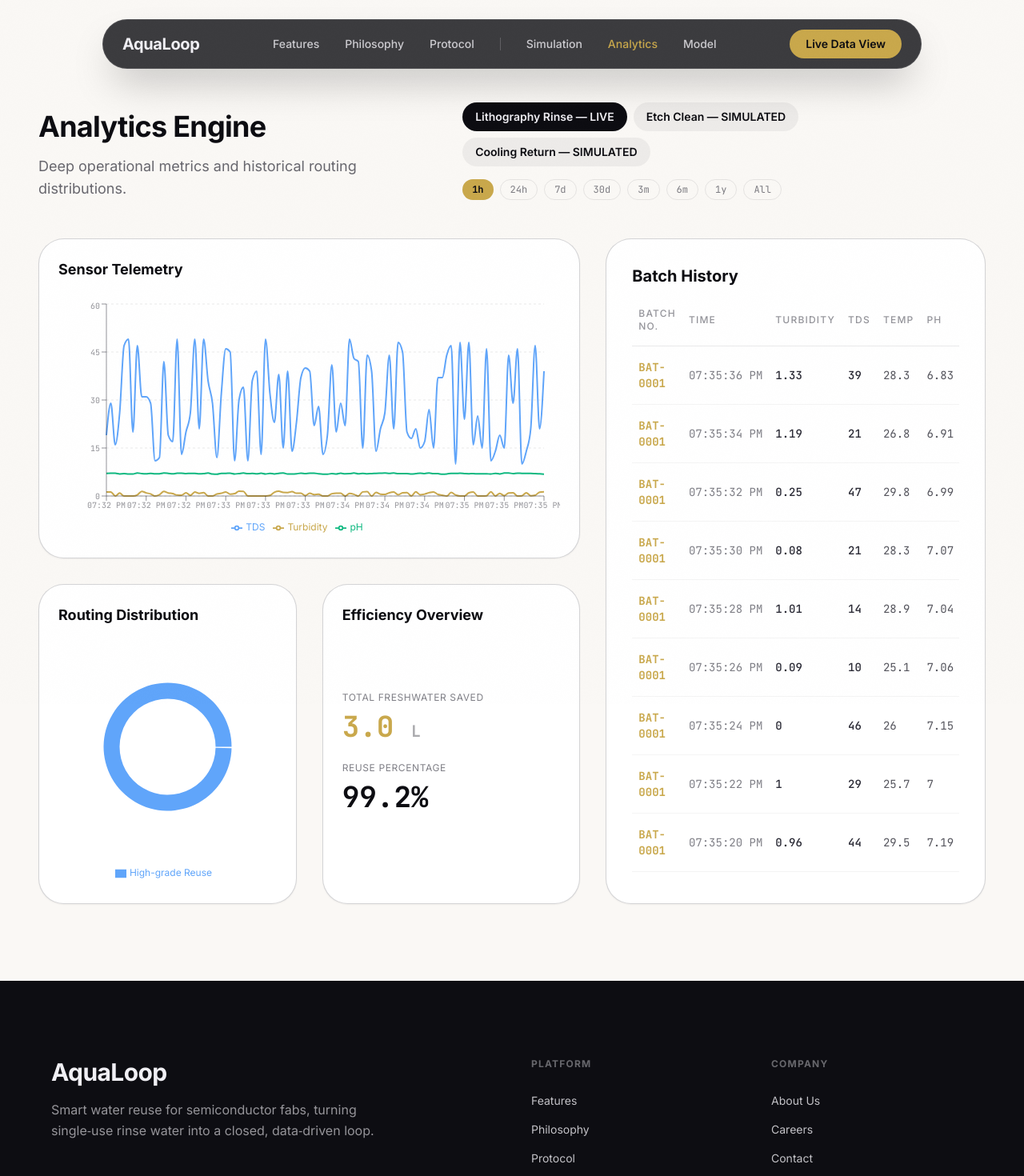
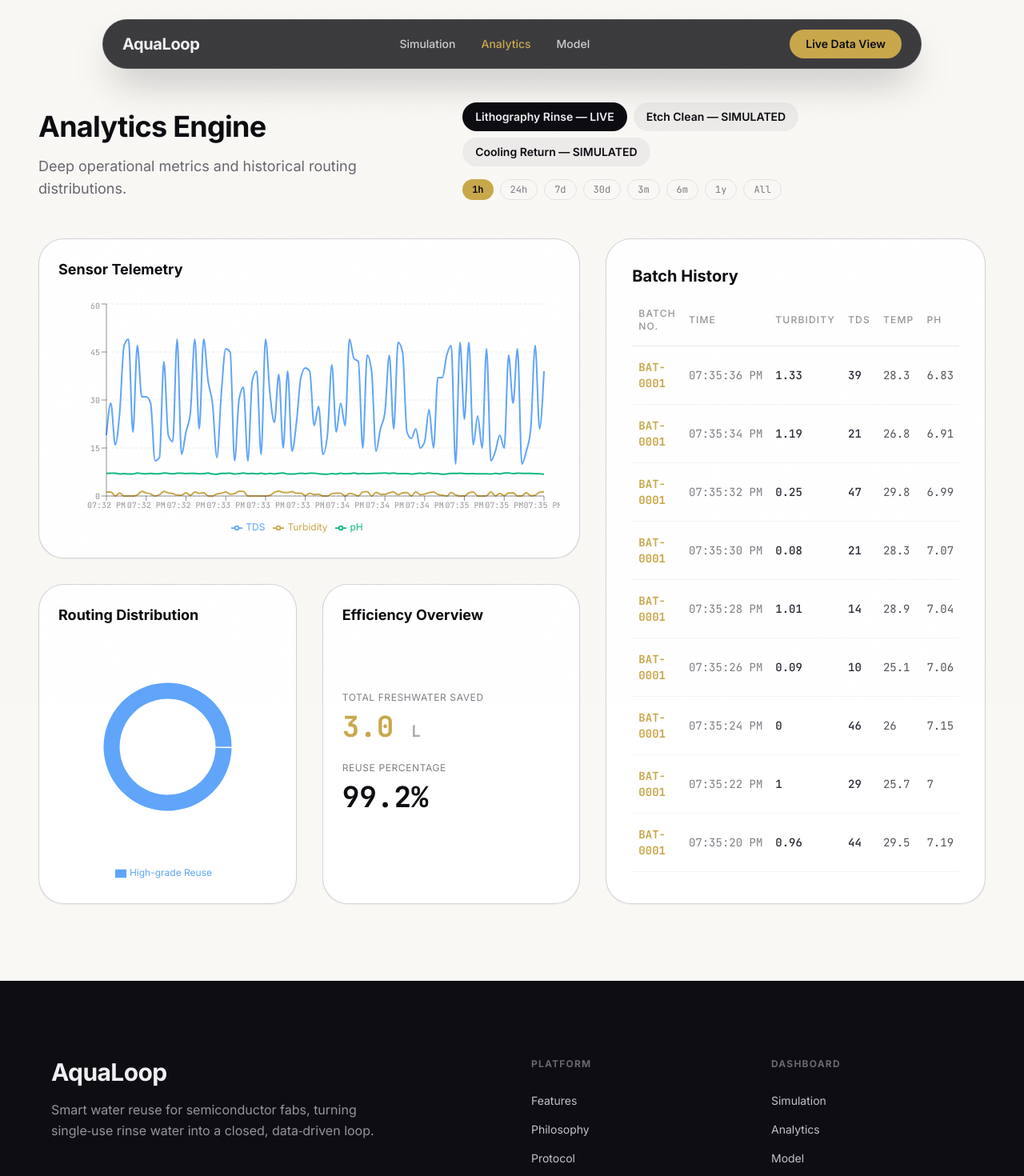
Before and after one commit to krishdeshmukhhh/Make2026, a React (Vite) app in the folder AquaLoop/: page /analytics in a window 1280 px wide. Shown: the top 1470 px of the page at 80% size. Built offline with nearby package versions, Linux system fonts and the light colour scheme; a web font is replaced by a local one.

Commit message:
Fix see live demo button, remove links from navbar, change background image on home screen, update footer links

```diff
--- a/AquaLoop/src/components/Footer.jsx
+++ b/AquaLoop/src/components/Footer.jsx
@@ -22,10 +22,10 @@ export default function Footer() {
                     </div>
 
                     <div className="md:col-span-3 flex flex-col gap-4 font-heading text-sm text-text-light/80">
-                        <h4 className="font-bold text-text-light/40 uppercase tracking-widest mb-3 text-xs">Company</h4>
-                        <a href="#" className="hover:text-accent transition-colors w-max">About Us</a>
-                        <a href="#" className="hover:text-accent transition-colors w-max">Careers</a>
-                        <a href="#" className="hover:text-accent transition-colors w-max">Contact</a>
+                        <h4 className="font-bold text-text-light/40 uppercase tracking-widest mb-3 text-xs">Dashboard</h4>
+                        <a href="/simulation" className="hover:text-accent transition-colors w-max">Simulation</a>
+                        <a href="/analytics" className="hover:text-accent transition-colors w-max">Analytics</a>
+                        <a href="/model" className="hover:text-accent transition-colors w-max">Model</a>
                     </div>
                 </div>
 
--- a/AquaLoop/src/components/Hero.jsx
+++ b/AquaLoop/src/components/Hero.jsx
@@ -23,7 +23,7 @@ export default function Hero() {
             {/* Background Image - Luxury Interior / Dark Marble */}
             <div
                 className="absolute inset-0 z-0 bg-cover bg-center bg-no-repeat"
-                style={{ backgroundImage: "url('https://images.unsplash.com/photo-1600607688969-a5bfcd64efac?q=80&w=2574&auto=format&fit=crop')" }}
+                style={{ backgroundImage: "url('/intelpipes.webp')" }}
             />
             {/* Heavy primary-to-black gradient overlay */}
             <div className="absolute inset-0 z-10 bg-gradient-to-t from-primary via-primary/80 to-primary/20" />
@@ -42,7 +42,7 @@ export default function Hero() {
                     AquaLoop — smart water reuse for semiconductor fabs, turning single‑use rinse water into a closed, data‑driven loop.
                 </p>
                 <div className="hero-elem mt-12">
-                    <a href="#demo" className="inline-block btn-magnetic bg-accent text-primary px-8 py-4 rounded-full font-heading font-bold text-lg hover:bg-opacity-90 transition-colors">
+                    <a href="/simulation" className="inline-block btn-magnetic bg-accent text-primary px-8 py-4 rounded-full font-heading font-bold text-lg hover:bg-opacity-90 transition-colors">
                         See the live demo
                     </a>
                 </div>
--- a/AquaLoop/src/components/Navbar.jsx
+++ b/AquaLoop/src/components/Navbar.jsx
@@ -42,50 +42,6 @@ export default function Navbar() {
       </Link>
 
       <div className="hidden md:flex items-center gap-8 font-heading text-sm font-medium">
-        {pathname === "/" ? (
-          <>
-            <a
-              href="#features"
-              className="link-hover text-text-light/80 hover:text-text-light transition-colors"
-            >
-              Features
-            </a>
-            <a
-              href="#philosophy"
-              className="link-hover text-text-light/80 hover:text-text-light transition-colors"
-            >
-              Philosophy
-            </a>
-            <a
-              href="#protocol"
-              className="link-hover text-text-light/80 hover:text-text-light transition-colors"
-            >
-              Protocol
-            </a>
-          </>
-        ) : (
-          <>
-            <Link
-              to="/#features"
-              className="link-hover text-text-light/80 hover:text-text-light transition-colors"
-            >
-              Features
-            </Link>
-            <Link
-              to="/#philosophy"
-              className="link-hover text-text-light/80 hover:text-text-light transition-colors"
-            >
-              Philosophy
-            </Link>
-            <Link
-              to="/#protocol"
-              className="link-hover text-text-light/80 hover:text-text-light transition-colors"
-            >
-              Protocol
-            </Link>
-          </>
-        )}
-        <div className="w-[1px] h-4 bg-text-light/20" />
         <Link
           to="/simulation"
           className={`link-hover transition-colors ${pathname === "/simulation" ? "text-accent" : "text-text-light/80 hover:text-text-light"}`}
@@ -107,12 +63,12 @@ export default function Navbar() {
       </div>
 
       {pathname === "/" ? (
-        <a
-          href="#demo"
+        <Link
+          to="/simulation"
           className="btn-magnetic bg-accent text-primary px-5 py-2 w-max rounded-full font-heading font-semibold text-sm transition-colors hover:bg-opacity-90"
         >
           See the live demo
-        </a>
+        </Link>
       ) : (
         <Link
           to="/simulation"
--- a/AquaLoop/src/components/Team.jsx
+++ b/AquaLoop/src/components/Team.jsx
@@ -1,9 +1,5 @@
-import React, { useRef, useEffect } from 'react';
-import { gsap } from 'gsap';
-import { ScrollTrigger } from 'gsap/ScrollTrigger';
+import React from 'react';
 import { Github, Linkedin } from 'lucide-react';
-
-gsap.registerPlugin(ScrollTrigger);
 
 const TEAM_MEMBERS = [
     {
@@ -41,50 +37,14 @@ const TEAM_MEMBERS = [
 ];
 
 export default function Team() {
-    const sectionRef = useRef(null);
-
-    useEffect(() => {
-        const ctx = gsap.context(() => {
-            gsap.from('.team-header-block > *', {
-                y: 30,
-                opacity: 0,
-                duration: 0.6,
-                stagger: 0.1,
-                ease: 'power3.out',
-                scrollTrigger: {
-                    trigger: sectionRef.current,
-                    start: 'top 85%',
-                }
-            });
-
-            gsap.from('.team-card', {
-                y: 30,
-                opacity: 0,
-                duration: 0.6,
-                stagger: 0.08,
-                ease: 'power3.out',
-                scrollTrigger: {
-                    trigger: sectionRef.current,
-                    start: 'top 85%',
-                }
-            });
-        }, sectionRef);
-
-        return () => ctx.revert();
-    }, []);
-
     return (
-        <section
-            id="team"
-            ref={sectionRef}
-            className="relative w-full bg-white pt-24 pb-32 z-20"
-        >
+        <section id="team" className="relative w-full bg-white pt-24 pb-32 z-20">
             <div className="max-w-6xl mx-auto px-6">
 
                 <div className="flex flex-col lg:flex-row gap-12 lg:gap-20">
 
                     {/* Left Column: Heading Block */}
-                    <div className="team-header-block lg:w-[35%] flex flex-col pt-4">
+                    <div className="lg:w-[35%] flex flex-col pt-4">
                         <div className="font-data text-xs text-accent tracking-[0.2em] uppercase mb-6 flex items-center gap-3">
                             <span className="w-8 h-[1px] bg-accent/50 block"></span>
                             Control Crew
@@ -103,7 +63,7 @@ export default function Team() {
                         {TEAM_MEMBERS.map((member, idx) => (
                             <div
                                 key={idx}
-                                className="team-card group relative bg-white rounded-[2rem] border border-gray-200 p-6 shadow-md overflow-hidden hover:-translate-y-2 hover:border-accent/40 hover:shadow-xl hover:shadow-accent/10 transition-all duration-500 ease-out flex flex-col h-full"
+                                className="group relative bg-white rounded-[2rem] border border-gray-200 p-6 shadow-md overflow-hidden hover:-translate-y-2 hover:border-accent/40 hover:shadow-xl hover:shadow-accent/10 transition-all duration-500 ease-out flex flex-col h-full"
                             >
                                 {/* Top Row */}
                                 <div className="flex items-center gap-4 mb-5 relative z-10">
```
Also changed, not shown: AquaLoop/public/hero-bg.png (added), AquaLoop/public/intelpipes.webp (added).
